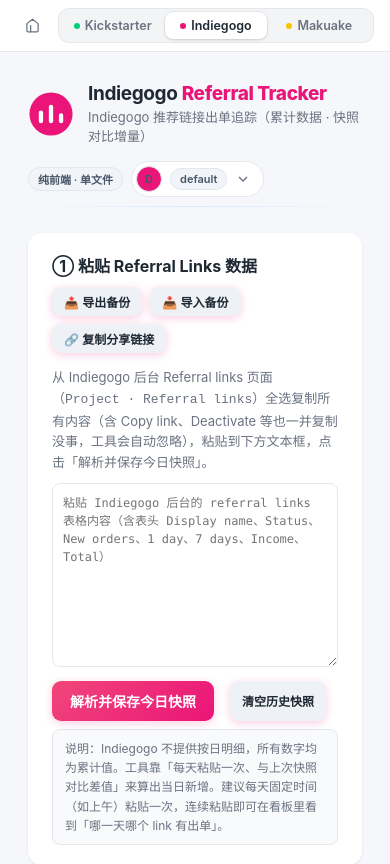
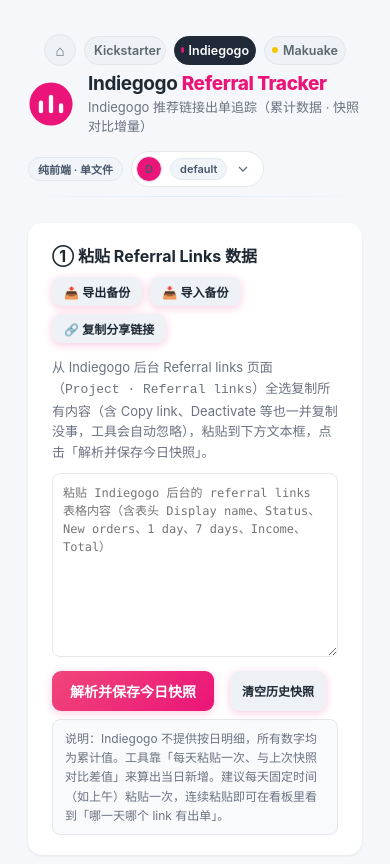
Before and after one commit to Yuuto0331/Yuref-Kickstarter-Referrer-Report, a plain HTML site: page igg_tool.html in a window 390 px wide. Shown: the top 864 px of the page. Drawn offline with Linux system fonts and the light colour scheme.

Commit message:
nav: revert to v1 pill style per user preference - three pills with dark active capsule, round home button, centered row above header; keep mobile equal-width fix

```diff
--- a/igg_tool.html
+++ b/igg_tool.html
@@ -221,22 +221,18 @@ td.cell-new{outline:1px dashed rgba(235,20,120,.35);outline-offset:-2px}
 @media(max-width:560px){.guide{padding:22px 18px}}
 </style>
 <style>
-/* 平台切换通栏（全局第一层级） */
-.plat-bar{background:#fff;border-bottom:1px solid var(--line);position:sticky;top:0;z-index:50}
-.plat-bar-inner{max-width:1100px;margin:0 auto;padding:10px 28px;display:flex;align-items:center;position:relative}
-.plat-switch{display:flex;align-items:center;gap:10px;width:100%}
-.ps-home{position:absolute;left:28px;top:50%;transform:translateY(-50%);display:inline-flex;align-items:center;justify-content:center;width:32px;height:32px;border-radius:50%;background:transparent;color:var(--muted);text-decoration:none;transition:background .15s,color .15s;flex:none}
-.ps-home:hover{background:#f3f4f6;color:var(--ink)}
-.ps-seg{margin:0 auto;display:inline-flex;align-items:center;background:#f3f4f6;border:1px solid var(--line);border-radius:11px;padding:3px;gap:2px}
-.ps-link{display:inline-flex;align-items:center;gap:7px;padding:5px 18px;border-radius:8px;font-size:13.5px;font-weight:600;color:var(--muted);text-decoration:none;transition:background .15s,color .15s,box-shadow .15s}
-.ps-link:hover{color:var(--ink)}
-.ps-cur{background:#fff;color:var(--ink);box-shadow:0 1px 3px rgba(0,0,0,.12),0 0 0 1px rgba(16,24,32,.05)}
-.ps-cur:hover{color:var(--ink)}
+/* 平台切换导航（初版样式恢复） */
+.plat-switch{display:flex;gap:8px;align-items:center;justify-content:center;padding:12px 16px 0;flex-wrap:wrap}
+.ps-home{display:inline-flex;align-items:center;justify-content:center;width:30px;height:30px;border-radius:999px;background:#eef1f5;color:#5b6770;text-decoration:none;font-size:15px;border:1px solid #e2e6eb;transition:background .15s,color .15s}
+.ps-home:hover{background:#e2e6eb;color:#1f2937}
+.ps-link{display:inline-flex;align-items:center;gap:6px;padding:5px 14px;border-radius:999px;font-size:13px;font-weight:600;color:#5b6770;background:#eef1f5;text-decoration:none;border:1px solid #e2e6eb;transition:background .15s,color .15s}
+.ps-link:hover{background:#e2e6eb;color:#1f2937}
+.ps-cur{background:#1f2937;color:#fff;border-color:#1f2937}
+.ps-cur:hover{background:#1f2937;color:#fff}
 .ps-dot{width:8px;height:8px;border-radius:50%;display:inline-block}
 @media (max-width:760px){
-  .plat-bar-inner{padding:8px 16px}
-  .ps-home{position:static;transform:none}
-  .ps-seg{margin:0;flex:1;min-width:0}
+  .plat-switch{padding:10px 16px 0}
+  .ps-home{width:32px;height:32px;flex:none}
   .ps-link{flex:1 1 0;min-width:0;justify-content:center;padding:6px 6px;font-size:12.5px;gap:5px}
   .ps-dot{width:6px;height:6px}
   .app-header .brand{min-width:0}
@@ -245,17 +241,13 @@ td.cell-new{outline:1px dashed rgba(235,20,120,.35);outline-offset:-2px}
 </style>
 </head>
 <body data-page-node-id="3akpfK4Y56juGbMiQsWFpX">
-<div class="plat-bar"><div class="plat-bar-inner">
+<div class="wrap" data-page-node-id="OwcD2HFOribn8UUGCU75vm">
 <nav class="plat-switch" aria-label="平台切换">
-  <a class="ps-home" href="index.html" title="返回工具箱入口" aria-label="返回工具箱入口"><svg width="15" height="15" viewBox="0 0 24 24" fill="none" stroke="currentColor" stroke-width="2" stroke-linecap="round" stroke-linejoin="round"><path d="m3 9 9-7 9 7v11a2 2 0 0 1-2 2H5a2 2 0 0 1-2-2z"/><path d="M9 22V12"/></svg></a>
-  <span class="ps-seg">
-    <a class="ps-link ps-ks" href="report_tool.html"><i class="ps-dot" style="background:#05ce78"></i>Kickstarter</a>
-    <a class="ps-link ps-igg ps-cur" href="igg_tool.html"><i class="ps-dot" style="background:#eb1478"></i>Indiegogo</a>
-    <a class="ps-link ps-mk" href="makuake_tool.html"><i class="ps-dot" style="background:#f7c600"></i>Makuake</a>
-  </span>
+  <a class="ps-home" href="index.html" title="返回工具箱入口" aria-label="返回工具箱入口">⌂</a>
+  <a class="ps-link ps-ks" href="report_tool.html"><i class="ps-dot" style="background:#05ce78"></i>Kickstarter</a>
+  <a class="ps-link ps-igg ps-cur" href="igg_tool.html"><i class="ps-dot" style="background:#eb1478"></i>Indiegogo</a>
+  <a class="ps-link ps-mk" href="makuake_tool.html"><i class="ps-dot" style="background:#f7c600"></i>Makuake</a>
 </nav>
-</div></div>
-<div class="wrap" data-page-node-id="OwcD2HFOribn8UUGCU75vm">
   <header class="app-header" data-page-node-id="ernoX51HEXsMaY6YN7hLX6">
     <div class="brand" data-page-node-id="tZfoTpQ6pnyr0fkqptMRf4">
       <svg class="logo" viewBox="0 0 32 32" data-page-node-id="KXxNRkzfS0LvnEqFamColS"><circle cx="16" cy="16" r="15" fill="#eb1478" data-page-node-id="uthjPtGzzt9W7iGCnksSYy"/><path d="M9 21 L9 15 M16 21 L16 11 M23 21 L23 17" stroke="#fff" stroke-width="3" stroke-linecap="round" data-page-node-id="URDOhCRxEek6xLopaIpRIG"/></svg>
```
Also changed, not shown: makuake_tool.html (+15 -23 lines), report_tool.html (+15 -23 lines).
